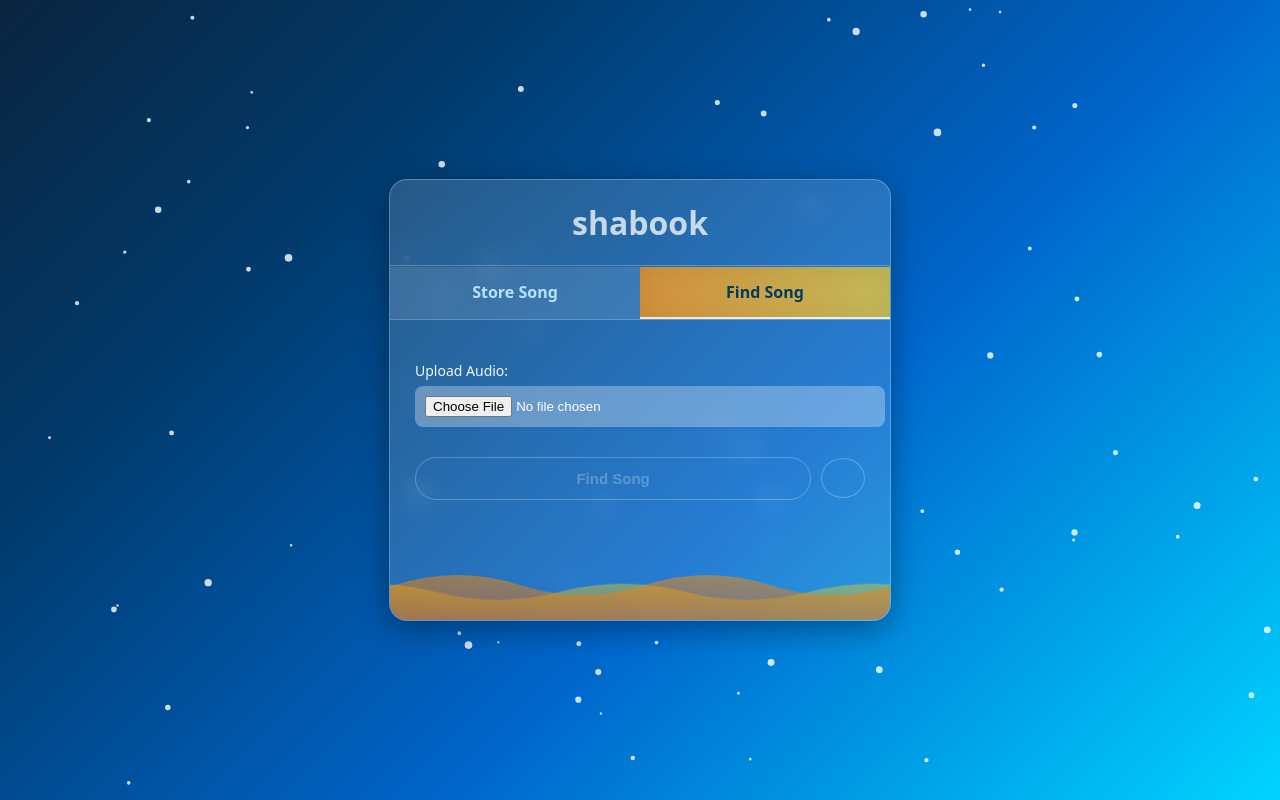
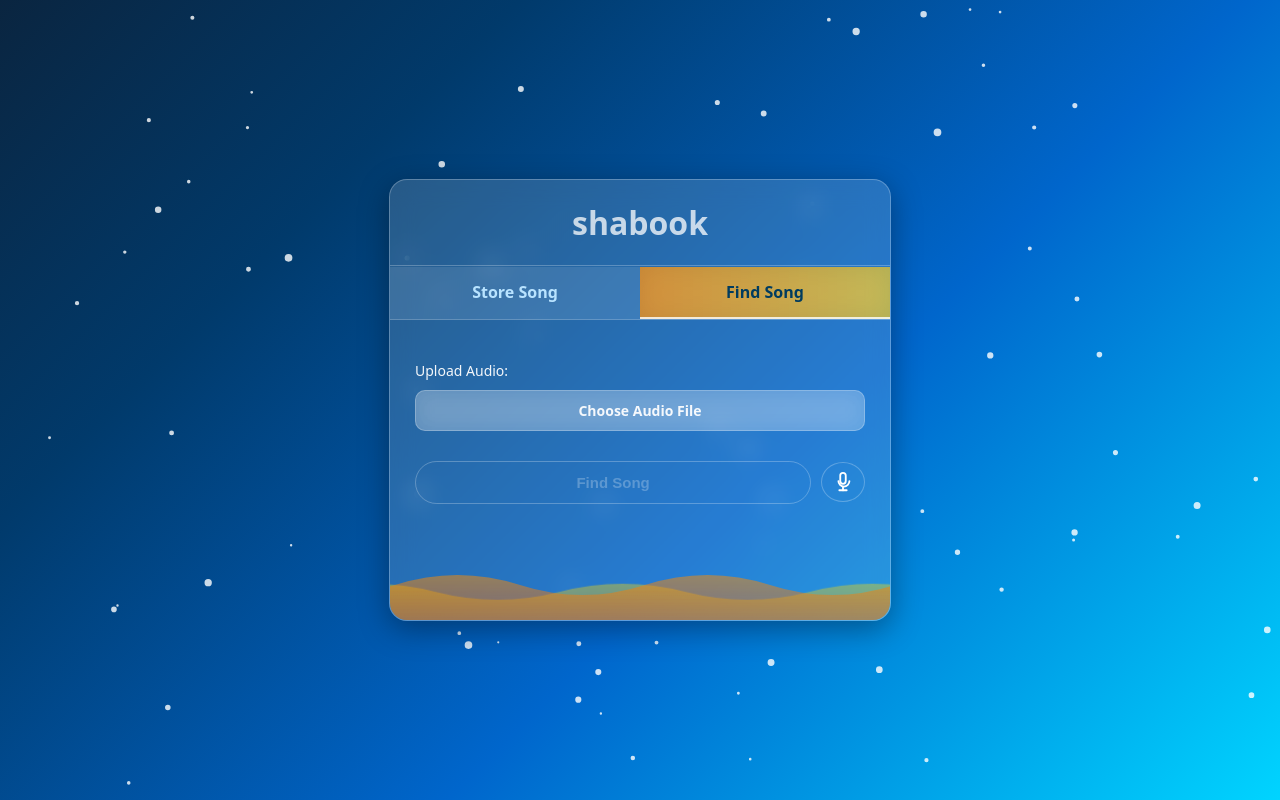
Before and after one commit to Kkoderr/Shabook, a plain HTML site: page index.html in a window 1280 px wide. Both pictures are taken after a click on the element "Find Song". Drawn offline with Linux system fonts and the light colour scheme.

Commit message:
Minor UI fixes

```diff
--- a/index.html
+++ b/index.html
@@ -155,11 +155,40 @@
       background: rgba(255,255,255,0.3);
       color: white;
       outline: none;
+      box-sizing: border-box;
     }
 
     input[type=text]::placeholder {
       color: #eee;
       opacity: 0.8;
+    }
+
+        .custom-file-upload {
+        display: inline-block;
+        padding: 10px 18px;
+        background: rgba(255,255,255,0.25);
+        border: 1px solid var(--glass-border);
+        border-radius: 10px;
+        cursor: pointer;
+        color: #fff;
+        font-weight: 600;
+        margin-top: 10px;
+        transition: 0.25s ease;
+        backdrop-filter: blur(10px);
+        width: 100%;
+        text-align: center;
+            box-sizing: border-box;
+    }
+
+    .custom-file-upload:hover {
+        background: rgba(255,255,255,0.35);
+        border: 1px solid aliceblue;
+        color: aliceblue;
+        box-shadow: 0 8px 25px rgba(0,0,0,0.25);
+    }
+
+    .custom-file-upload input[type="file"] {
+        display: none;
     }
 
     button {
@@ -202,6 +231,10 @@
     .heading:hover{
         color: aliceblue;
     }
+    .heading a{
+        all: unset;
+        cursor: pointer;
+    }
   </style>
 </head>
 
@@ -220,7 +253,7 @@
     <canvas id="snowCanvas"></canvas>
   <div class="container">
 
-    <div class="heading"><h1>shabook</h1></div>
+    <div class="heading"><a href="https://github.com/Kkoderr/Shabook"><h1>shabook</h1></a></div>
 
     <!-- TABS -->
     <div class="tabs">
@@ -234,7 +267,10 @@
       <input type="text" id="songName" placeholder="Enter song name" autocomplete="off">
 
       <label>Upload Audio:</label>
-      <input type="file" id="audioFileStore" accept="audio/*">
+        <label class="custom-file-upload">
+          <input type="file" id="audioFileStore" accept="audio/*">
+          Choose Audio File
+      </label>
 
       <button onclick="storeSong()">Store Song</button>
       <div id="storeResult"></div>
@@ -243,12 +279,25 @@
     <!-- FIND TAB -->
     <div id="find" class="content">
       <label>Upload Audio:</label>
-      <input type="file" id="audioFileFind" accept="audio/*">
+        <label class="custom-file-upload">
+          <input type="file" id="audioFileStore" accept="audio/*">
+          Choose Audio File
+      </label>
 
       <div style="display:flex; align-items:center; gap:10px; margin-top:10px;">
         <button onclick="findSong()">Find Song</button>
         <button id="startStreamBtn" title="Start Recording" style="width:50px; height:40px; padding:0; border-radius:50%; display:inline-flex; justify-content:center; align-items:center;">
-
+            <svg width="22" height="22" viewBox="0 0 24 24" fill="none"
+                 xmlns="http://www.w3.org/2000/svg">
+                <path d="M12 14c1.66 0 3-1.34 3-3V5c0-1.66-1.34-3-3-3S9 3.34 9 5v6c0 1.66 1.34 3 3 3z"
+                      stroke="white" stroke-width="2" stroke-linecap="round" stroke-linejoin="round"/>
+                <path d="M19 11c0 3.31-2.69 6-6 6s-6-2.69-6-6"
+                      stroke="white" stroke-width="2" stroke-linecap="round" stroke-linejoin="round"/>
+                <path d="M12 17v4"
+                      stroke="white" stroke-width="2" stroke-linecap="round" stroke-linejoin="round"/>
+                <path d="M8 21h8"
+                      stroke="white" stroke-width="2" stroke-linecap="round" stroke-linejoin="round"/>
+            </svg>
         </button>
         </div>
       <div id="streamResult"></div>
```
